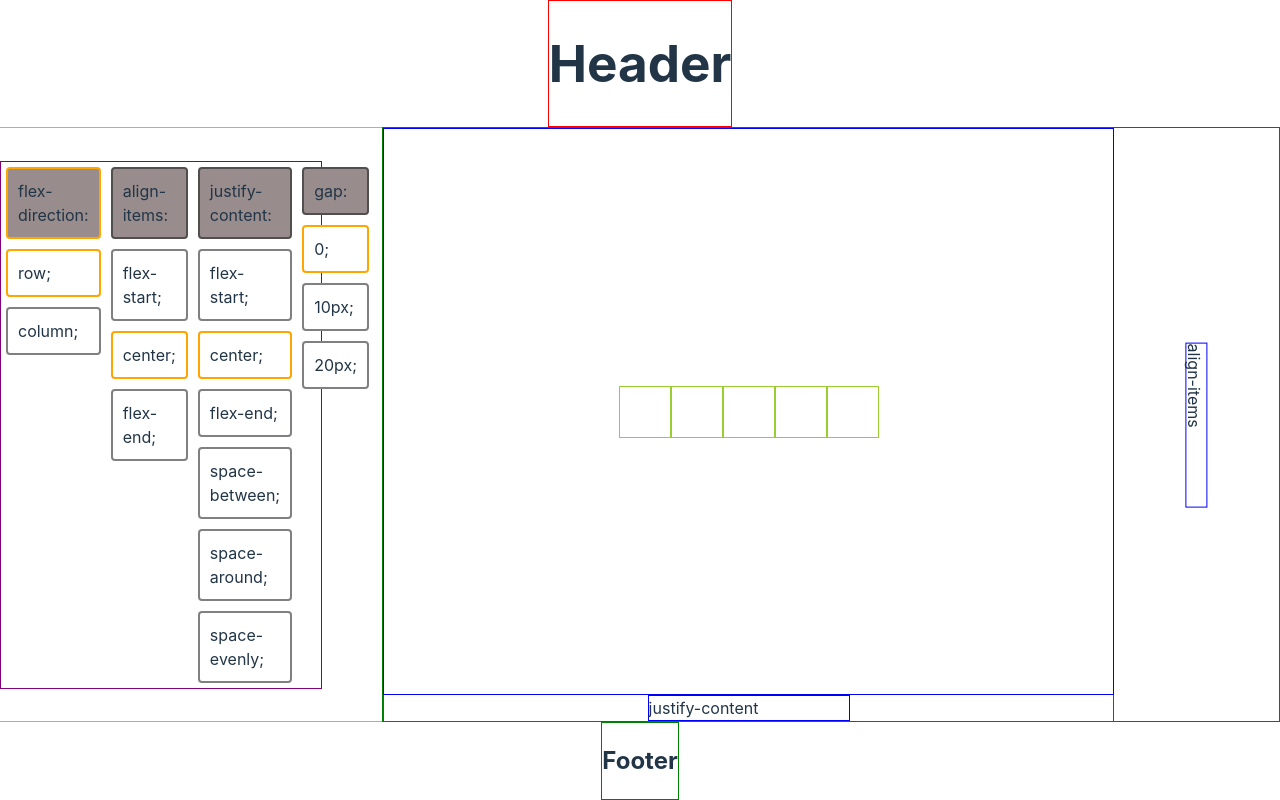
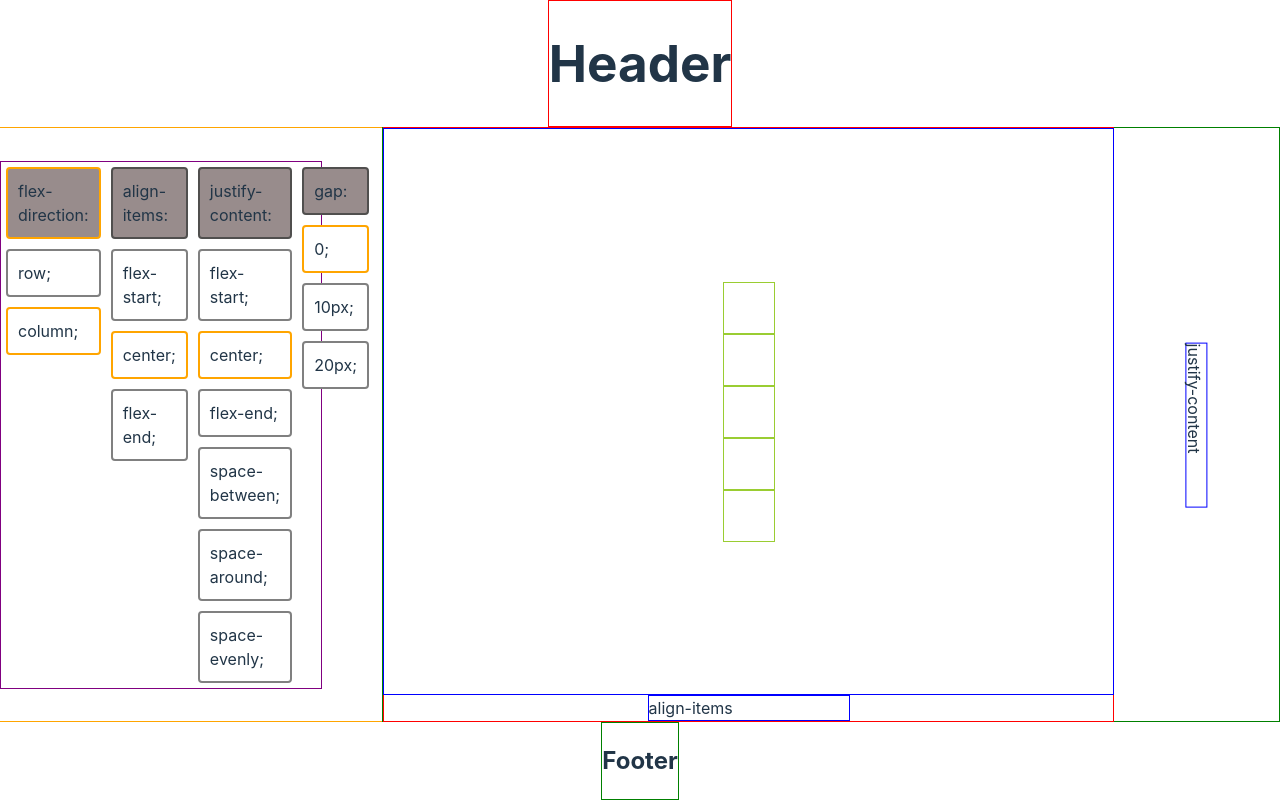
Before and after one commit to kingwilldabeast/flex-tutorial, a React (Vite) app: page / in a window 1280 px wide. Built offline with nearby package versions, Linux system fonts and the light colour scheme.

Commit message:
able to use up and down arrow keys specifically for flex direction

```diff
--- a/src/components/Torso.jsx
+++ b/src/components/Torso.jsx
@@ -6,7 +6,8 @@ export default function Torso (props) {
     // const thing = ""
 
 
-    const [direction, setDirection] = useState('row');
+    const directionOptions = ['row', 'column']
+    const [direction, setDirection] = useState(directionOptions[1]);
 
     const [alignItems, setAlignItems] = useState('center');
 
@@ -18,11 +19,11 @@ export default function Torso (props) {
 
       // Handler function to toggle flex-direction
     const setRow = () => {
-        setDirection('row');
+        setDirection(directionOptions[0]);
     };
 
     const setColumn = () => {
-        setDirection('column');
+        setDirection(directionOptions[1]);
     };
 
     const AItoStart = () => {
@@ -91,6 +92,20 @@ export default function Torso (props) {
             setActiveButton((prev) => (prev + 1) % 4);
             } else if (event.key === 'ArrowLeft') {
             setActiveButton((prev) => (prev - 1 + 4) % 4);
+            } else if (event.key === 'ArrowDown') {
+                // Move to the next direction
+                setDirection((prevDirection) => {
+                  const currentIndex = directionOptions.indexOf(prevDirection);
+                  const nextIndex = (currentIndex + 1) % directionOptions.length;
+                  return directionOptions[nextIndex];
+                });
+              } else if (event.key === 'ArrowUp') {
+                // Move to the previous direction
+                setDirection((prevDirection) => {
+                  const currentIndex = directionOptions.indexOf(prevDirection);
+                  const prevIndex = (currentIndex - 1 + directionOptions.length) % directionOptions.length;
+                  return directionOptions[prevIndex];
+                });
             }
         };
 
@@ -116,13 +131,13 @@ export default function Torso (props) {
                     flex-direction:
                 </div>
                 <div
-                className={direction === 'row' ? 'buttonSelected' : 'buttonUnselected'}
-                onClick={setRow}>
+                className={direction === directionOptions[0] ? 'buttonSelected' : 'buttonUnselected'}
+                onClick={() => setDirection(directionOptions[0])}>
                     row;
                 </div>
                 <div
-                className={direction === 'column' ? 'buttonSelected' : 'buttonUnselected'}
-                onClick={setColumn}>
+                className={direction === directionOptions[1] ? 'buttonSelected' : 'buttonUnselected'}
+                onClick={() => setDirection(directionOptions[1])}>
                     column;
                 </div>
             </div>
```
Also changed, not shown: 1 other file (tests, documents, lock files or other folders).
